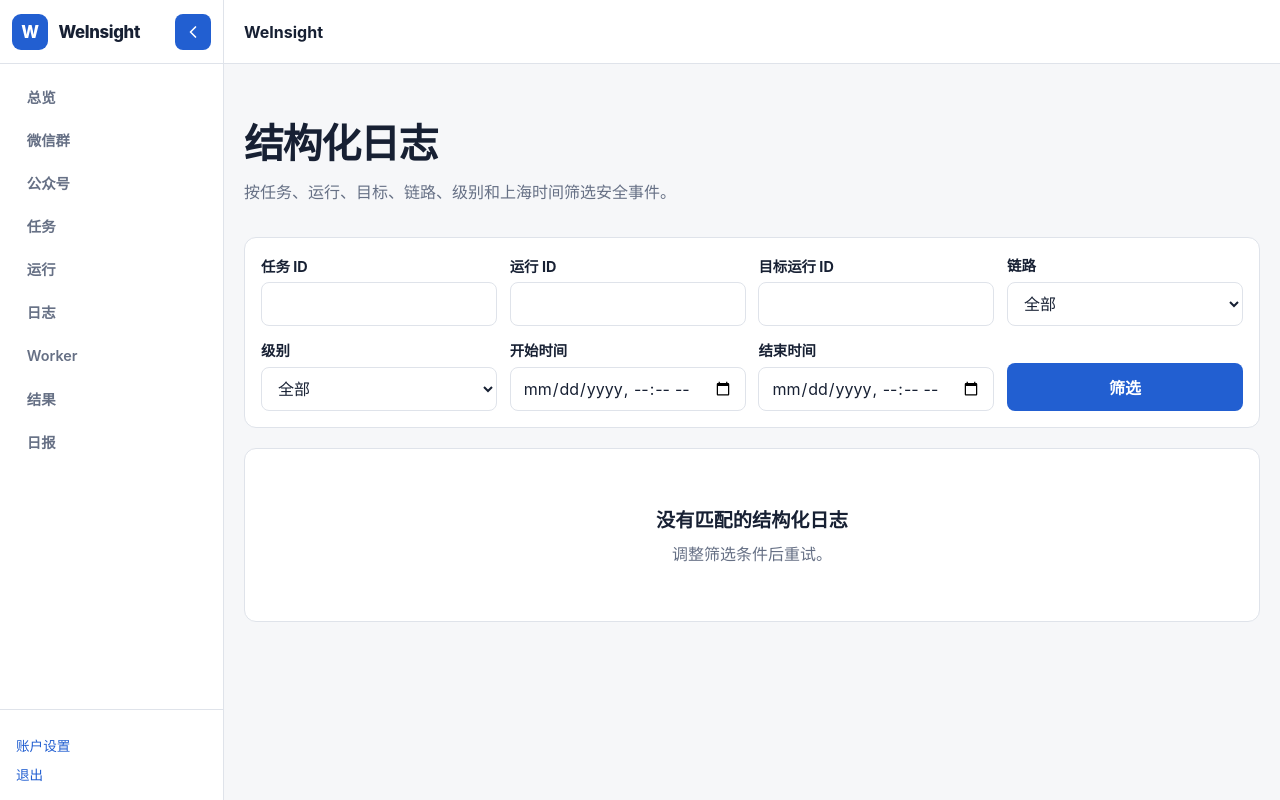
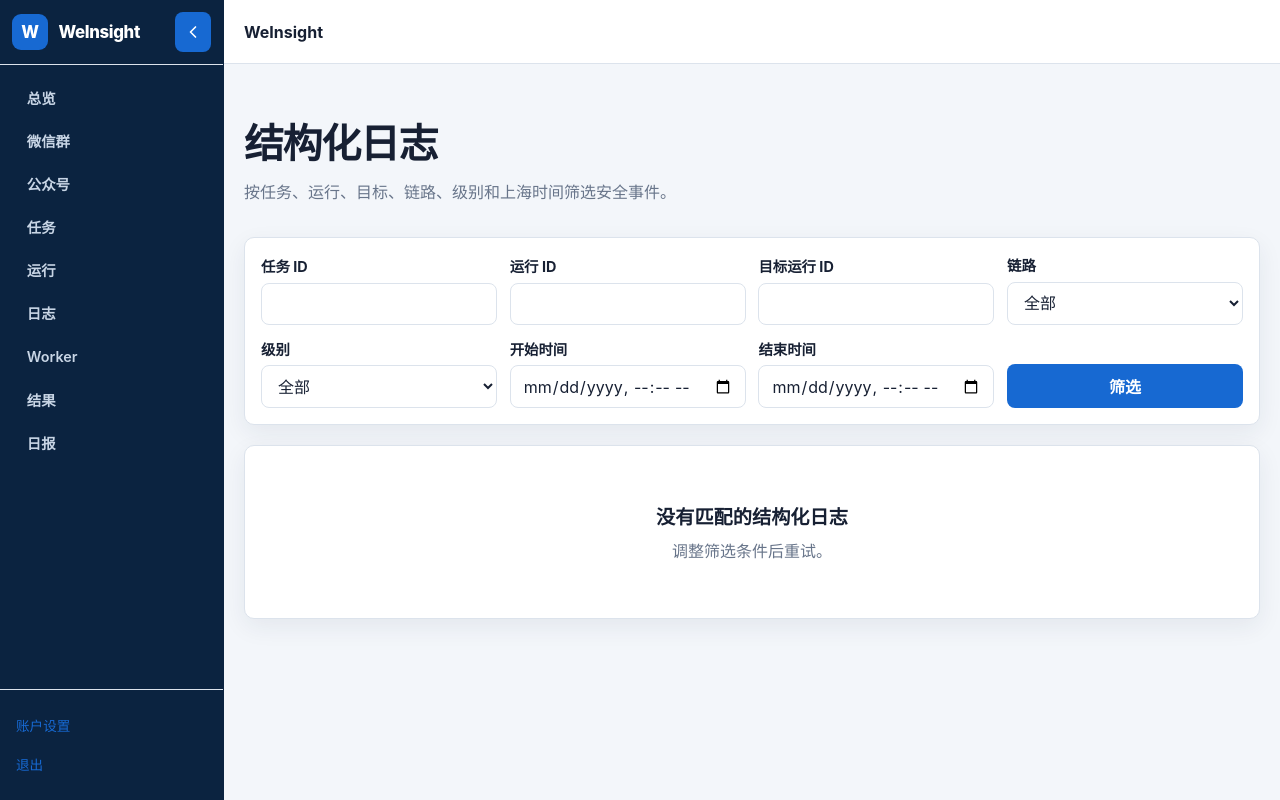
Before and after one commit to hwj1995style/WeInsight, a Python web app: template app/web/templates/events/index.html in a window 1280 px wide. Run offline with Jinja, Linux system fonts and the light colour scheme; the template is opened without the code that fills it, so the values that code supplies are empty.

Commit message:
style: establish admin console design system

```diff
--- a/app/web/static/app.css
+++ b/app/web/static/app.css
@@ -1,15 +1,22 @@
 :root {
-  --color-bg: #f6f7f9;
+  --color-sidebar: #0b2340;
+  --color-sidebar-hover: #12365e;
+  --color-workspace: #f3f6fa;
   --color-surface: #ffffff;
   --color-text: #172033;
-  --color-muted: #667085;
-  --color-border: #dfe3ea;
-  --color-accent: #225fd1;
-  --color-accent-hover: #184ba9;
-  --color-danger: #a61b1b;
+  --color-muted: #68758a;
+  --color-border: #dce3ec;
+  --color-accent: #1769d2;
+  --color-accent-hover: #1259b5;
+  --color-success: #16855b;
+  --color-warning: #b86908;
+  --color-danger: #c23838;
   --color-warning-bg: #fff7d6;
   --color-warning-border: #e8cc62;
-  --shadow-panel: 0 16px 40px rgb(20 34 60 / 10%);
+  --radius-control: 8px;
+  --radius-panel: 10px;
+  --shadow-panel: 0 8px 24px rgb(22 43 77 / 7%);
+  --color-bg: var(--color-workspace);
   --sidebar-expanded: 224px;
   --sidebar-collapsed: 72px;
   color-scheme: light;
@@ -21,13 +28,13 @@ body { margin: 0; min-height: 100vh; color: var(--color-text); background: var(-
 a { color: var(--color-accent); text-decoration: none; }
 a:hover { text-decoration: underline; }
 button, input, select, textarea { font: inherit; }
-button, .button { border: 0; border-radius: 8px; padding: .75rem 1rem; background: var(--color-accent); color: #fff; font-weight: 650; cursor: pointer; }
+button, .button { min-height: 40px; border: 0; border-radius: var(--radius-control); padding: .6rem 1rem; background: var(--color-accent); color: #fff; font-weight: 650; cursor: pointer; }
 button:hover, .button:hover { background: var(--color-accent-hover); text-decoration: none; }
-button:focus-visible, input:focus-visible, select:focus-visible, textarea:focus-visible, a:focus-visible, .table-scroll:focus-visible { outline: 3px solid rgb(34 95 209 / 28%); outline-offset: 2px; }
+button:focus-visible, input:focus-visible, select:focus-visible, textarea:focus-visible, a:focus-visible, .table-scroll:focus-visible { outline: 3px solid rgb(23 105 210 / 28%); outline-offset: 2px; }
 label { display: block; margin: 1rem 0 .4rem; font-size: .9rem; font-weight: 650; }
-input:not([type="hidden"]) { width: 100%; min-height: 44px; border: 1px solid var(--color-border); border-radius: 8px; padding: .65rem .75rem; background: #fff; color: var(--color-text); }
-select, textarea { width: 100%; border: 1px solid var(--color-border); border-radius: 8px; padding: .65rem .75rem; background: #fff; color: var(--color-text); }
-select { min-height: 44px; }
+input:not([type="hidden"]) { width: 100%; min-height: 42px; border: 1px solid var(--color-border); border-radius: var(--radius-control); padding: .6rem .75rem; background: #fff; color: var(--color-text); }
+select, textarea { width: 100%; border: 1px solid var(--color-border); border-radius: var(--radius-control); padding: .6rem .75rem; background: #fff; color: var(--color-text); }
+select { min-height: 42px; }
 textarea { resize: vertical; line-height: 1.55; }
 form button { margin-top: 1.25rem; }
 .brand { color: var(--color-text); font-size: 1.05rem; font-weight: 760; letter-spacing: -.02em; }
@@ -39,21 +46,21 @@ form button { margin-top: 1.25rem; }
 .login-panel { padding: clamp(2rem, 5vw, 3.5rem); background: var(--color-surface); }
 .login-panel h2 { margin: 0 0 1.5rem; font-size: 1.35rem; }
 .login-panel button { width: 100%; }
-.notice { border-radius: 8px; padding: .75rem .9rem; line-height: 1.5; }
+.notice { border: 1px solid var(--color-border); border-radius: var(--radius-control); padding: .75rem .9rem; line-height: 1.5; }
 .notice.error { color: var(--color-danger); background: #fff1f1; }
 .notice.success { color: #17643c; background: #eaf8f0; }
 .app-shell { min-height: 100vh; display: grid; grid-template-columns: var(--sidebar-expanded) minmax(0, 1fr); transition: grid-template-columns .2s ease; }
 .app-shell[data-sidebar-state="collapsed"] { grid-template-columns: var(--sidebar-collapsed) minmax(0, 1fr); }
-.sidebar { position: sticky; top: 0; z-index: 20; height: 100vh; display: flex; flex-direction: column; overflow: hidden; background: var(--color-surface); border-right: 1px solid var(--color-border); }
+.sidebar { position: sticky; top: 0; z-index: 20; height: 100vh; display: flex; flex-direction: column; overflow: hidden; color: #fff; background: var(--color-sidebar); border-right: 1px solid var(--color-sidebar); }
 .sidebar-brand { min-height: 64px; display: flex; align-items: center; justify-content: space-between; gap: .5rem; padding: .75rem; border-bottom: 1px solid var(--color-border); }
-.sidebar-brand .brand { display: flex; align-items: center; gap: .65rem; min-width: 0; }
+.sidebar-brand .brand { display: flex; align-items: center; gap: .65rem; min-width: 0; color: #fff; }
 .brand-mark { flex: 0 0 36px; display: grid; place-items: center; width: 36px; height: 36px; color: #fff; background: var(--color-accent); border-radius: 9px; }
 .icon-button { display: grid; place-items: center; flex: 0 0 36px; width: 36px; height: 36px; padding: 0; }
 .icon-button svg { width: 20px; fill: none; stroke: currentColor; stroke-width: 2; stroke-linecap: round; stroke-linejoin: round; }
 .primary-nav { display: flex; flex: 1; flex-direction: column; gap: .2rem; padding: .75rem; }
-.primary-nav a { display: flex; align-items: center; min-height: 40px; padding: 0 .8rem; color: var(--color-muted); font-size: .9rem; font-weight: 620; border-left: 2px solid transparent; white-space: nowrap; }
-.primary-nav a:hover { color: var(--color-text); text-decoration: none; }
-.primary-nav a[aria-current="page"] { color: var(--color-accent); border-left-color: var(--color-accent); }
+.primary-nav a { display: flex; align-items: center; min-height: 40px; padding: 0 .8rem; color: #c8d5e5; font-size: .9rem; font-weight: 620; border-left: 2px solid transparent; white-space: nowrap; }
+.primary-nav a:hover { color: #fff; background: var(--color-sidebar-hover); text-decoration: none; }
+.primary-nav a[aria-current="page"] { color: #fff; background: var(--color-sidebar-hover); border-left-color: #6eaeff; }
 .sidebar-account { display: grid; gap: .55rem; padding: 1rem; border-top: 1px solid var(--color-border); font-size: .85rem; }
 .sidebar-account form, .sidebar-account form button { margin: 0; }
 .sidebar-account button { padding: 0; color: var(--color-accent); background: transparent; text-align: left; font-weight: 500; }
@@ -80,13 +87,13 @@ form button { margin-top: 1.25rem; }
 .status-list dt { color: var(--color-muted); }
 .status-list dd { margin: 0; font-weight: 650; }
 .session-marker { margin-top: 1.5rem; color: var(--color-muted); font-size: .9rem; }
-.content-panel { background: var(--color-surface); border: 1px solid var(--color-border); border-radius: 12px; padding: clamp(1.5rem, 4vw, 2.5rem); }
+.content-panel { background: var(--color-surface); border: 1px solid var(--color-border); border-radius: var(--radius-panel); padding: clamp(1.5rem, 4vw, 2.5rem); box-shadow: var(--shadow-panel); }
 .content-panel.narrow { max-width: 620px; }
 .back-link { display: inline-block; margin-bottom: 2rem; }
 .source-panel { padding: 0; overflow: hidden; }
 .table-scroll { overflow-x: auto; }
 .data-table { width: 100%; min-width: 850px; border-collapse: collapse; text-align: left; }
-.data-table th, .data-table td { padding: 1rem 1.1rem; border-bottom: 1px solid var(--color-border); vertical-align: top; }
+.data-table th, .data-table td { height: 46px; padding: .75rem 1.1rem; border-bottom: 1px solid var(--color-border); vertical-align: middle; }
 .data-table thead th { color: var(--color-muted); background: #fafbfc; font-size: .78rem; font-weight: 720; letter-spacing: .02em; text-transform: uppercase; }
 .data-table tbody th { max-width: 18rem; font-size: .92rem; overflow-wrap: anywhere; }
 .data-table tbody td { color: #344054; font-size: .88rem; }
@@ -121,7 +128,7 @@ form button { margin-top: 1.25rem; }
 .section-tabs { display: flex; gap: .4rem; margin-bottom: 1rem; overflow-x: auto; }
 .section-tabs a { padding: .65rem .9rem; color: var(--color-muted); border-bottom: 2px solid transparent; white-space: nowrap; }
 .section-tabs a[aria-current="page"] { color: var(--color-accent); border-bottom-color: var(--color-accent); font-weight: 680; }
-.filter-panel { display: grid; grid-template-columns: repeat(5, minmax(0, 1fr)); align-items: end; gap: .8rem; margin-bottom: 1.25rem; padding: 1rem; background: var(--color-surface); border: 1px solid var(--color-border); border-radius: 12px; }
+.filter-panel { display: grid; grid-template-columns: repeat(5, minmax(0, 1fr)); align-items: end; gap: .8rem; margin-bottom: 1.25rem; padding: 1rem; background: var(--color-surface); border: 1px solid var(--color-border); border-radius: var(--radius-panel); box-shadow: var(--shadow-panel); }
 .filter-panel label { margin-top: 0; }
 .filter-panel button { min-height: 44px; margin: 0; }
 .result-panel { padding: 0; overflow: hidden; }
@@ -156,7 +163,7 @@ form button { margin-top: 1.25rem; }
 .report-markdown table { display: block; max-width: 100%; overflow-x: auto; border-collapse: collapse; }
 .report-markdown th, .report-markdown td { padding: .6rem .75rem; border: 1px solid var(--color-border); }
 .kpi-grid { display: grid; grid-template-columns: repeat(3, minmax(0, 1fr)); gap: 1rem; margin-bottom: 1rem; }
-.kpi-card { display: grid; gap: .45rem; padding: 1.2rem; background: var(--color-surface); border: 1px solid var(--color-border); border-radius: 12px; }
+.kpi-card { display: grid; gap: .45rem; padding: 1.2rem; background: var(--color-surface); border: 1px solid var(--color-border); border-radius: var(--radius-panel); box-shadow: var(--shadow-panel); }
 .kpi-card span, .kpi-card small { color: var(--color-muted); }
 .kpi-card strong { font-size: 1.7rem; letter-spacing: -.03em; }
 .dashboard-grid { display: grid; gap: 1rem; }
@@ -168,7 +175,7 @@ form button { margin-top: 1.25rem; }
 .compact-table caption { padding: .75rem; text-align: left; font-weight: 680; }
 .job-filters { grid-template-columns: repeat(3, minmax(9rem, .8fr)) minmax(14rem, 1.5fr) auto; }
 .job-table { min-width: 780px; }
-.job-status { display: inline-flex; align-items: center; min-height: 28px; padding: .24rem .58rem; border-radius: 999px; font-size: .78rem; font-weight: 720; white-space: nowrap; }
+.job-status { display: inline-flex; align-items: center; min-height: 28px; padding: .24rem .58rem; border: 1px solid currentColor; border-radius: 999px; font-size: .78rem; font-weight: 720; white-space: nowrap; }
 .status-scheduled { color: #855b00; background: #fff5cf; }
 .status-active { color: #17643c; background: #eaf8f0; }
 .status-stop_requested { color: #8a4b08; background: #fff0df; }
```
Also changed, not shown: tests/test_admin_visual_shell.py (+12 -0 lines).
